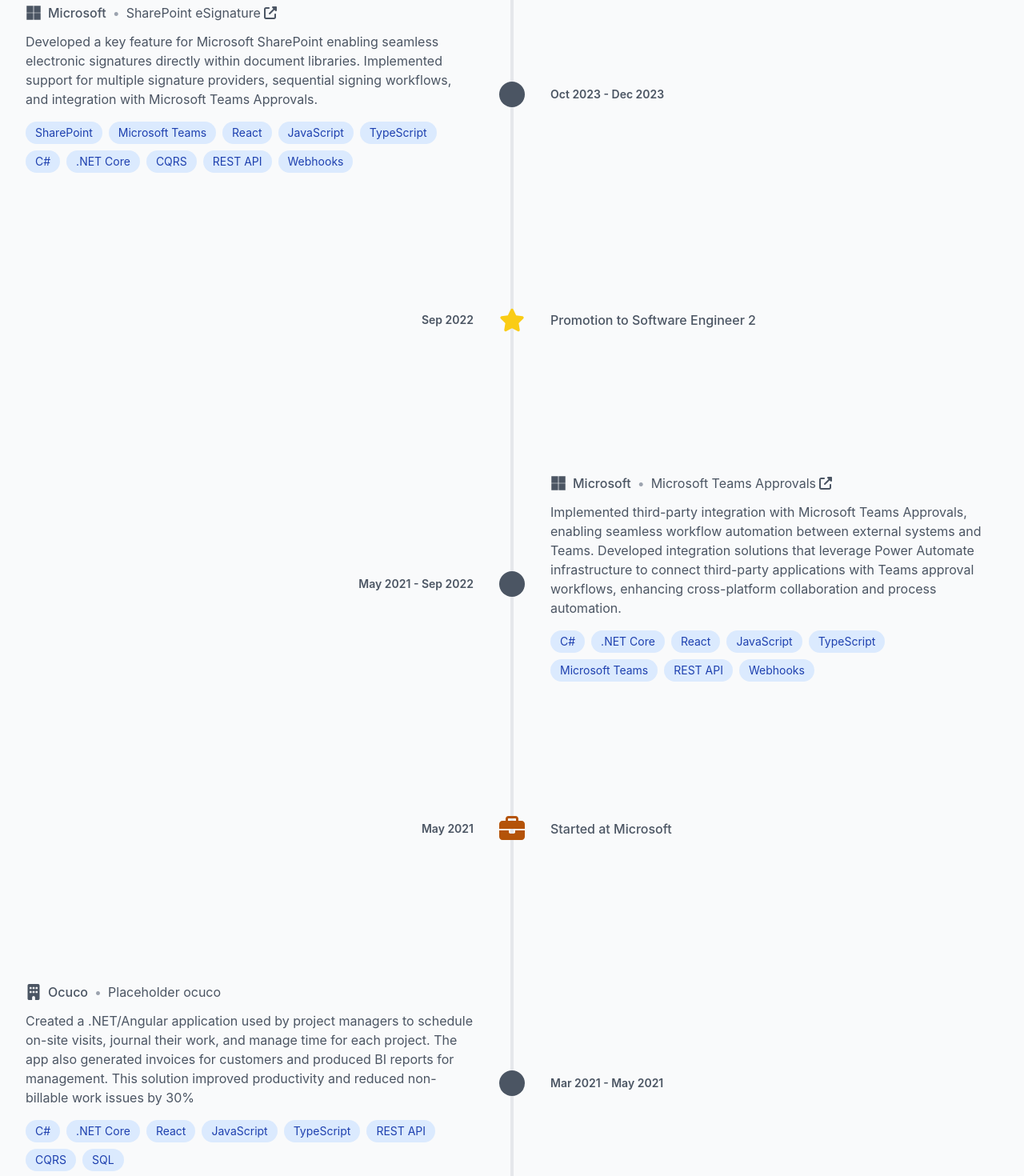
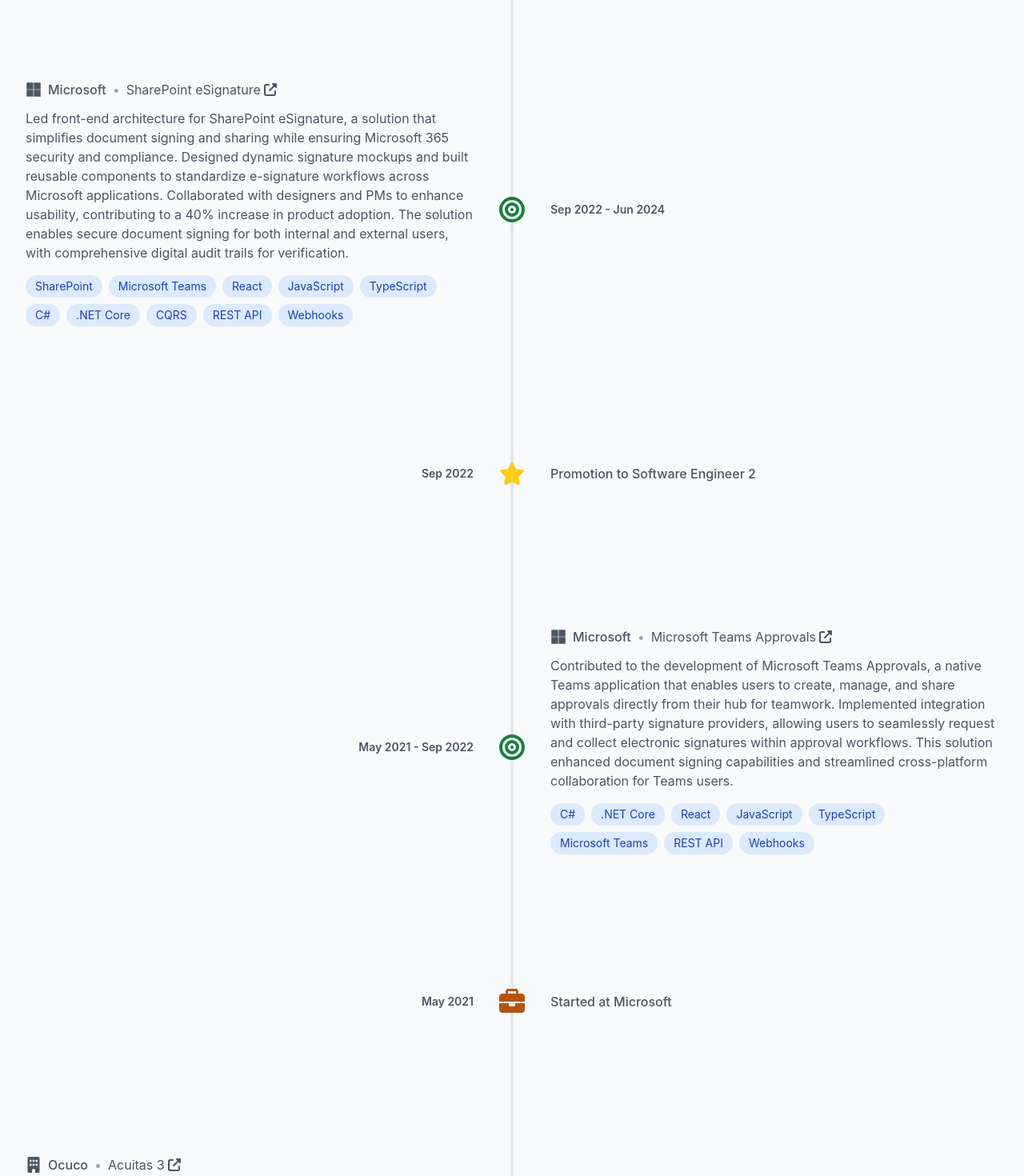
Before and after one commit to Gchahm/gchahm.github.io, a Next.js app: page / in a window 1280 px wide. Shown: the part 1180-2650 px from the top of the page at 80% size. Built offline with nearby package versions, Linux system fonts and the light colour scheme.

Commit message:
update descriptions

```diff
--- a/components/timeline/ProjectTimelineItem.tsx
+++ b/components/timeline/ProjectTimelineItem.tsx
@@ -19,15 +19,11 @@
       transition={{ duration: 0.5, delay: index * 0.1 }}
       className="relative"
     >
-
-
-      {/* Content */}
       <div className={`flex items-center ${index % 2 === 0 ? 'flex-row' : 'flex-row-reverse'}`}>
 
-      {/* Timeline dot */}
       <FontAwesomeIcon
-        icon="circle"
-        className="w-8 h-8 text-gray-600 dark:text-gray-400 absolute left-1/2 transform -translate-x-1/2 z-10"
+        icon="bullseye"
+        className="w-8 h-8 text-gray-600 absolute left-1/2 transform -translate-x-1/2 z-10 text-green-700"
       />
 
       {/* Date */}
--- a/data/timelineItems.ts
+++ b/data/timelineItems.ts
@@ -5,28 +5,28 @@
     {
     type: 'project',
     title: 'Word eSignature Integration',
-    description: 'Developed a key feature enabling electronic signatures directly within Microsoft Word documents. Implemented support for creating signature requests from Word documents, prepositioned signature fields, and seamless PDF conversion for the signing process.',
+    description: 'Led the end-to-end integration of electronic signatures into Microsoft Word Desktop, from initial specifications to successful release. Collaborated with PMs to refine requirements and shape product architecture, while onboarding the engineering team into the Word repository through documentation and training sessions, reducing ramp-up time by 40%. Owned technical execution from design to deployment, ensuring seamless integration with Word documents and maintaining alignment with cross-functional stakeholders.',
     tags: ['Microsoft Word', 'SharePoint', 'React', 'JavaScript', 'TypeScript', 'C#', '.NET Core', 'CQRS', 'C++', 'REST API', 'Webhooks'],
     blogPost: 'https://learn.microsoft.com/en-us/microsoft-365/syntex/esignature-create-request-word',
     company: 'Microsoft',
     companyIcon: faMicrosoft,
     role: 'Senior Software Engineer',
-    startDate: '2024-01',
-    endDate: '2024-03',
+    startDate: '2024-06',
+    endDate: '2025-06',
     color: 'bg-blue-500'
   },
 
   {
     type: 'project',
     title: 'SharePoint eSignature',
-    description: 'Developed a key feature for Microsoft SharePoint enabling seamless electronic signatures directly within document libraries. Implemented support for multiple signature providers, sequential signing workflows, and integration with Microsoft Teams Approvals.',
+    description: 'Led front-end architecture for SharePoint eSignature, a solution that simplifies document signing and sharing while ensuring Microsoft 365 security and compliance. Designed dynamic signature mockups and built reusable components to standardize e-signature workflows across Microsoft applications. Collaborated with designers and PMs to enhance usability, contributing to a 40% increase in product adoption. The solution enables secure document signing for both internal and external users, with comprehensive digital audit trails for verification.',
     tags: ['SharePoint', 'Microsoft Teams', 'React', 'JavaScript', 'TypeScript', 'C#', '.NET Core', 'CQRS', 'REST API', 'Webhooks'],
     blogPost: 'https://learn.microsoft.com/en-us/microsoft-365/syntex/esignature-send-requests',
     company: 'Microsoft',
     companyIcon: faMicrosoft,
     role: 'Senior Software Engineer',
-    startDate: '2023-10',
-    endDate: '2023-12',
+    startDate: '2022-09',
+    endDate: '2024-06',
     color: 'bg-green-500'
   },
   {
@@ -39,7 +39,7 @@
   {
     type: 'project',
     title: 'Microsoft Teams Approvals',
-    description: 'Implemented third-party integration with Microsoft Teams Approvals, enabling seamless workflow automation between external systems and Teams. Developed integration solutions that leverage Power Automate infrastructure to connect third-party applications with Teams approval workflows, enhancing cross-platform collaboration and process automation.',
+    description: 'Contributed to the development of Microsoft Teams Approvals, a native Teams application that enables users to create, manage, and share approvals directly from their hub for teamwork. Implemented integration with third-party signature providers, allowing users to seamlessly request and collect electronic signatures within approval workflows. This solution enhanced document signing capabilities and streamlined cross-platform collaboration for Teams users.',
     tags: ['C#', '.NET Core', 'React', 'JavaScript', 'TypeScript', 'Microsoft Teams', 'REST API', 'Webhooks'],
     blogPost: 'https://learn.microsoft.com/en-us/power-automate/teams/native-approvals-in-teams',
     company: 'Microsoft',
@@ -58,9 +58,10 @@
   },
   {
     type: 'project',
-    title: 'Placeholder ocuco',
-    description: 'Created a .NET/Angular application used by project managers to schedule on-site visits, journal their work, and manage time for each project. The app also generated invoices for customers and produced BI reports for management. This solution improved productivity and reduced non-billable work issues by 30\%',
-    tags: ['C#', '.NET Core', 'React', 'JavaScript', 'TypeScript', 'REST API', 'CQRS', 'SQL'],
+    title: 'Acuitas 3',
+    description: 'Contributed to the development of Acuitas 3, an integrated omnichannel eyecare software solution that provides a unified platform for optical practices. The system seamlessly connects online bookings, clinical records, patient communications, and practice management into a single cohesive platform, enabling eyecare businesses to deliver consistent patient experiences across all channels.',
+    blogPost: 'https://www.ocuco.com/industry-solutions/independents/acuitas-3/',
+    tags: ['C#', '.NET Core', 'REST API', 'CQRS', 'SQL'],
     company: 'Ocuco',
     role: 'Software Engineer',
     startDate: '2021-03',
@@ -76,25 +77,13 @@
   },
   {
     type: 'project',
-    title: 'Placeholder SQL reminders',
-    description: 'Implemented third-party integration with Microsoft Teams Approvals, enabling seamless workflow automation between external systems and Teams. Developed integration solutions that leverage Power Automate infrastructure to connect third-party applications with Teams approval workflows, enhancing cross-platform collaboration and process automation.',
-    tags: ['C#', '.NET Core', 'SQL', 'Desktop Application'],
+    title: 'Internal Project Management Tool',
+    description: 'Created a .NET/Angular application used by project managers to schedule on-site visits, journal their work, and manage time for each project. The app also generated invoices for customers and produced BI reports for management. This solution improved productivity and reduced non-billable work issues by 30\%',
+    tags: ['C#', '.NET Core', 'Angular', 'JavaScript', 'TypeScript', 'REST API', 'CQRS', 'SQL'],
     company: 'Advance Systems',
     role: 'Software Engineer',
-    startDate: '2021-05',
-    endDate: '2023-09',
-    color: 'bg-purple-500'
-  },
-  {
-    type: 'project',
-    title: 'Placeholder exequor',
-    description: 'Created a .NET/Angular application used by project managers to schedule on-site visits, journal their work, and manage time for each project. The app also generated invoices for customers and produced BI reports for management. This solution improved productivity and reduced non-billable work issues by 30\%',
-    tags: ['C#', '.NET Core', 'Angular', 'JavaScript', 'TypeScript', 'REST API', 'CQRS', 'SQL'],
-    blogPost: 'https://learn.microsoft.com/en-us/power-automate/teams/native-approvals-in-teams',
-    company: 'Advance Systems',
-    role: 'Software Engineer',
-    startDate: '2021-05',
-    endDate: '2023-09',
+    startDate: '2017-09',
+    endDate: '2021-03',
     color: 'bg-purple-500'
   },
   {
--- a/pages/_app.tsx
+++ b/pages/_app.tsx
@@ -3,9 +3,9 @@
 
 import { library } from '@fortawesome/fontawesome-svg-core'
 import { fab } from '@fortawesome/free-brands-svg-icons'
-import { fas, faStar, faBriefcase, faCircle } from '@fortawesome/free-solid-svg-icons'
+import { fas, faStar, faBriefcase, faCircle, faBullseye } from '@fortawesome/free-solid-svg-icons'
 
-library.add(fab, faStar, faBriefcase, faCircle);
+library.add(fab, faStar, faBriefcase, faCircle, faBullseye);
 
 export default function App({ Component, pageProps }: AppProps) {
   return <Component {...pageProps} />
--- a/pages/index.tsx
+++ b/pages/index.tsx
@@ -8,12 +8,6 @@
 import ProfessionalExperience from '../components/ProfessionalExperience';
 
 const personalProjects = [
-  {
-    title: 'Exsequor',
-    description: 'A task management application',
-    image: '/img/portfolio/Exsequor.png',
-    tags: ['React', 'Node.js', 'MongoDB'],
-  },
   {
     title: 'Kalendario',
     description: 'A full-stack calendar and scheduling app with a Django REST API backend (JWT/OAuth), async tasks (Celery/Redis), PostgreSQL, Stripe billing, and Azure deployment.',
```
